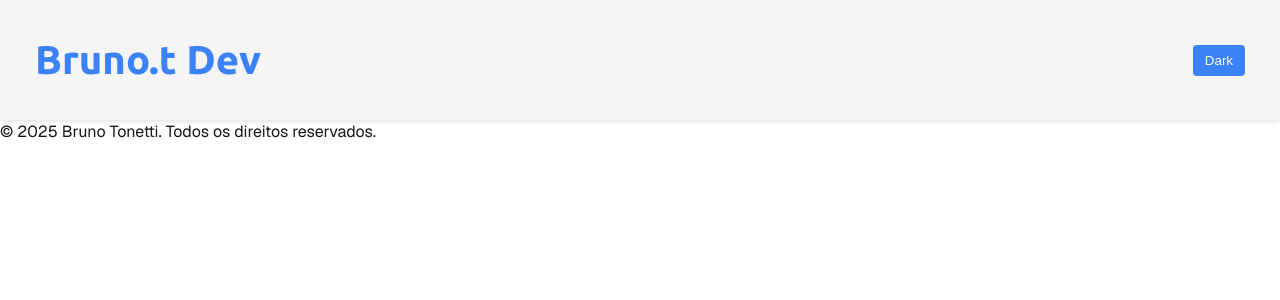
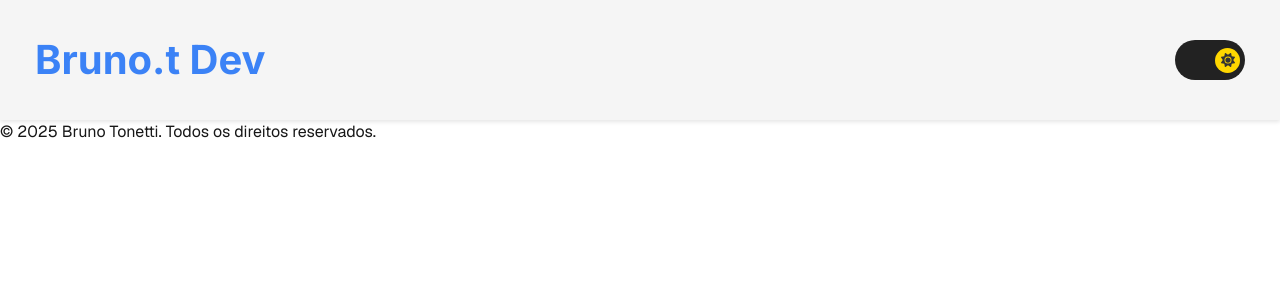
Before and after one commit to BrunoTSantosNeves/Portfolio-Next, a Next.js app: page / in a window 1280 px wide. Shown: the top 300 px of the page. Built offline with nearby package versions, Linux system fonts and the light colour scheme.

Commit message:
feat: Created a Dark Mode button

```diff
--- a/package.json
+++ b/package.json
@@ -9,6 +9,8 @@
     "lint": "next lint"
   },
   "dependencies": {
+    "@fortawesome/free-solid-svg-icons": "^6.7.2",
+    "@fortawesome/react-fontawesome": "^0.2.2",
     "next": "15.2.1",
     "react": "^19.0.0",
     "react-dom": "^19.0.0",
--- a/src/components/Header.tsx
+++ b/src/components/Header.tsx
@@ -2,10 +2,11 @@
 
 import styled from "styled-components";
 import { useFilter } from "@/hooks/useFilter";
-import { Ubuntu } from "next/font/google";
+import { Inter } from "next/font/google";
 import { useTheme } from "@/context/ThemeContext";
+import { ThemeToggle } from "@/components/ThemeToggle";
 
-const ubuntu = Ubuntu({ subsets: ["latin"], weight: ["400", "700"] });
+const inter = Inter({ subsets: ["latin"], weight: ["400", "700"] });
 
 const headerBgLight = "#f5f5f5";
 const headerBgDark = "#1e1e1e";
@@ -27,7 +28,7 @@ const TagHeader = styled.header<{ $isDark: boolean }>`
 `;
 
 const Logo = styled.a`
-  font-family: ${ubuntu.style.fontFamily};
+  font-family: ${inter.style.fontFamily};
   color: ${logoColor};
   font-weight: 700;
   font-size: 40px;
@@ -35,30 +36,14 @@ const Logo = styled.a`
   text-decoration: none;
 `;
 
-const ThemeToggleButton = styled.button`
-  padding: 8px 12px;
-  border-radius: 4px;
-  border: none;
-  background-color: ${logoColor};
-  color: white;
-  cursor: pointer;
-  transition: background-color 0.3s ease;
-
-  &:hover {
-    opacity: 0.9;
-  }
-`;
-
 export function Header() {
   const { setSearch, search } = useFilter();
-  const { isDark, toggleTheme } = useTheme();
+  const { isDark } = useTheme();
 
   return (
     <TagHeader $isDark={isDark}>
       <Logo href="/">Bruno.t Dev</Logo>
-      <ThemeToggleButton onClick={toggleTheme}>
-        {isDark ? "Light" : "Dark"}
-      </ThemeToggleButton>
+      <ThemeToggle />
     </TagHeader>
   );
 }
--- /dev/null
+++ b/src/components/ThemeToggle.tsx
@@ -0,0 +1,49 @@
+import { useTheme } from "@/context/ThemeContext";
+import styled from "styled-components";
+import { FontAwesomeIcon } from "@fortawesome/react-fontawesome";
+import { faSun, faMoon } from "@fortawesome/free-solid-svg-icons";
+
+
+const ToggleContainer = styled.label<{ $customTheme: "dark" | "light" }>`
+  width: 60px;
+  height: 30px;
+  background-color: ${(props) => (props.$customTheme === "dark" ? "#fff" : "#222")};
+  border-radius: 50px;
+  display: flex;
+  align-items: center;
+  padding: 5px;
+  cursor: pointer;
+  position: relative;
+  transition: background-color 0.3s ease;
+`;
+
+const ToggleSlider = styled.div<{ $isDark: boolean }>`
+  width: 25px;
+  height: 25px;
+  background-color: ${(props) => (props.$isDark ? "#333" : "#FFD700")};
+  border-radius: 50%;
+  position: absolute;
+  left: ${(props) => (props.$isDark ? "5px" : "calc(100% - 30px)")};
+  display: flex;
+  align-items: center;
+  justify-content: center;
+  transition: left 0.3s ease, background-color 0.3s ease;
+`;
+
+const Icon = styled(FontAwesomeIcon)<{ $customTheme: "dark" | "light" }>`
+  color: ${(props) => (props.$customTheme === "dark" ? "#FFD700" : "#333")};
+  font-size: 14px;
+`;
+
+export function ThemeToggle() {
+
+  const { isDark, toggleTheme } = useTheme();
+
+  return (
+    <ToggleContainer onClick={toggleTheme} $customTheme={isDark ? "dark" : "light"}>
+      <ToggleSlider $isDark={isDark}>
+        <Icon $customTheme={isDark ? "dark" : "light"} icon={isDark ? faMoon : faSun} />
+      </ToggleSlider>
+    </ToggleContainer>
+  );
+}
```
Also changed, not shown: 1 other file (tests, documents, lock files or other folders).
